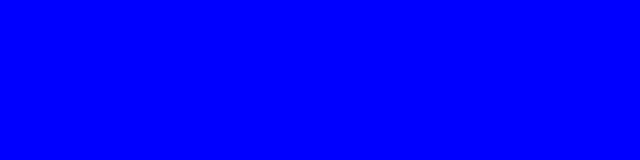
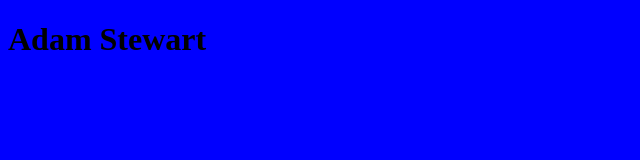
Before and after one commit to Adam-C-Stewart/Portfolio-adam-stewart, a plain HTML site: page index.html in a window 1280 px wide. Shown: the whole page, without its empty margins (0-640 px from the left). Drawn offline with Linux system fonts and the light colour scheme.

Commit message:
Changed title and added name to H1 element

```diff
--- a/index.html
+++ b/index.html
@@ -4,7 +4,11 @@
     <meta charset="UTF-8" />
     <meta name="viewport" content="width=device-width, initial-scale=1.0" />
     <link rel="stylesheet" href="./assets/css/style.css" />
-    <title>Document</title>
+    <title>Adam Stewart Portfolio</title>
   </head>
-  <body></body>
+  <body>
+    <h1>Adam Stewart</h1>
+
+
+  </body>
 </html>
```
